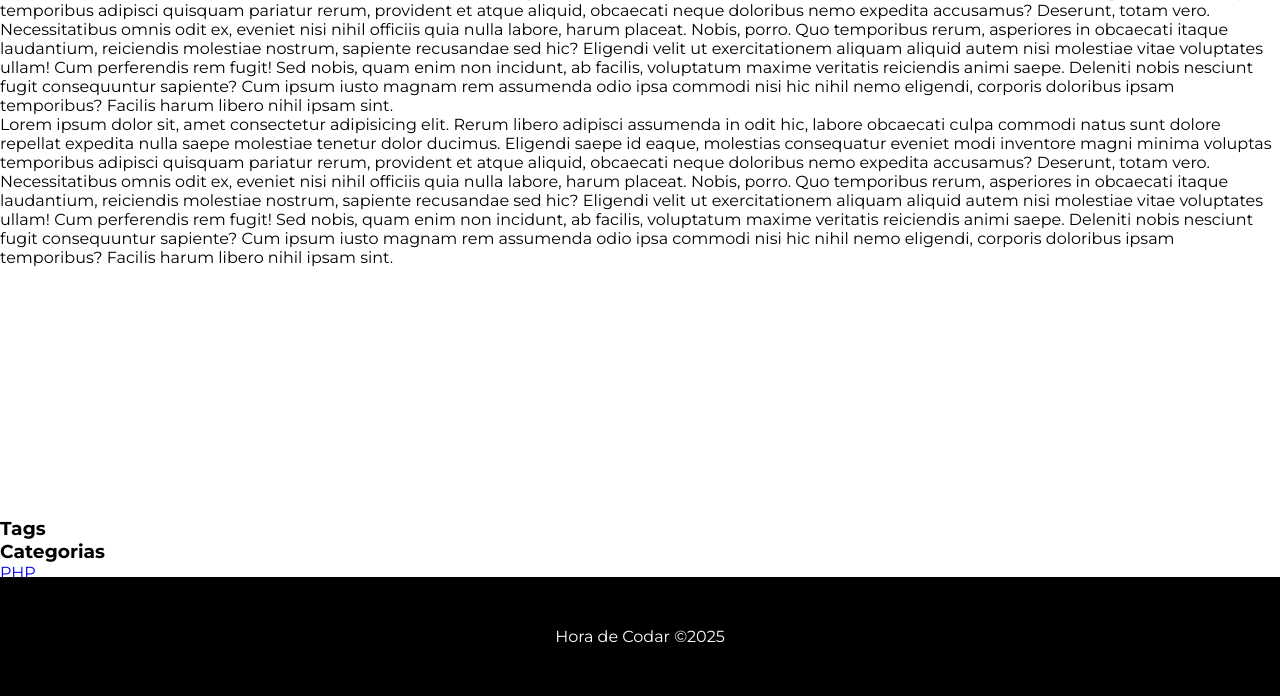
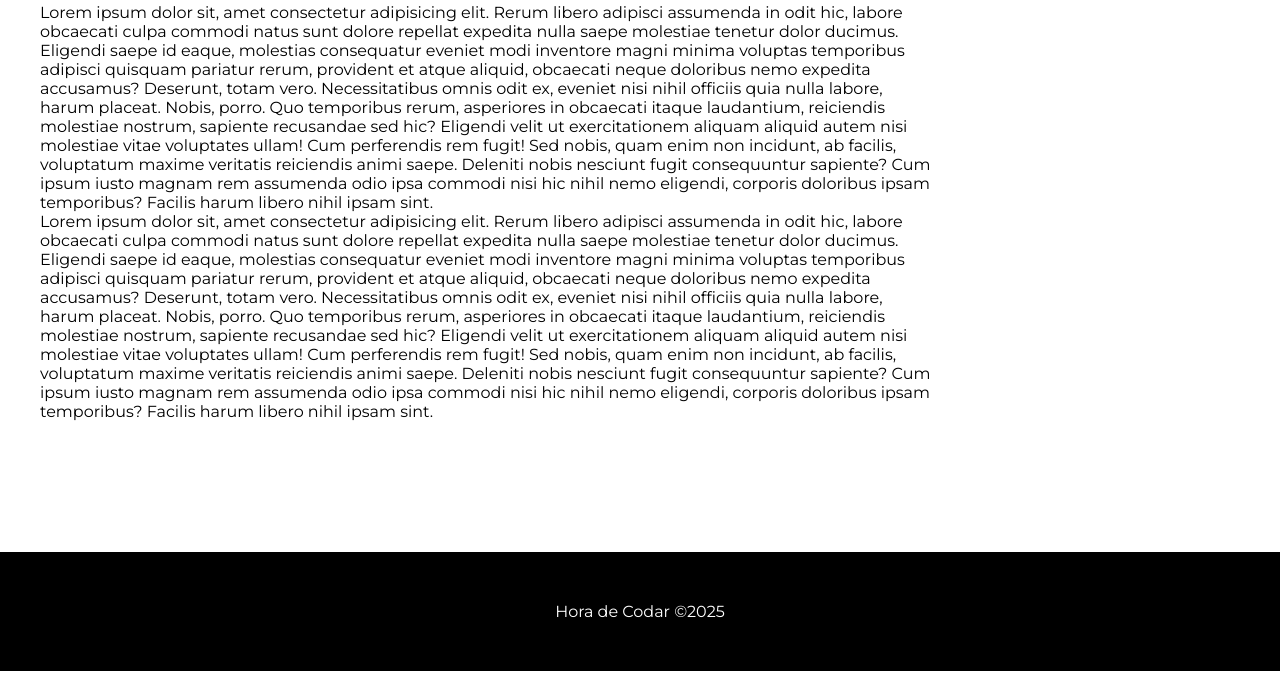
Before and after one commit to ViniciusRdeOliveira/blog, a PHP site: page /post.php in a window 1280 px wide. Shown: the part 400-1096 px from the top of the page. After the commit the page ends 1071 px from the top, so only its background shows below. Run offline with PHP 8.4, Linux system fonts and the light colour scheme; data that the repository does not hold is empty; some web fonts are replaced.

Commit message:
ajustando o CSS

```diff
--- a/css/styles.css
+++ b/css/styles.css
@@ -137,6 +137,39 @@ post-box .post-title a:hover{
 
 }
 
+/*POST*/
+
+#post-container {
+    display: grid;
+    grid-template-columns: 75% 25%;
+    grid-template-rows: auto;
+    grid-template-areas: "main sidebar";
+    grid-gap: 10px;
+    padding-top: 10px;
+    max-width: 1200px;
+    margin: 0 auto;
+    margin-bottom:  250px;
+}
+
+.content-cointainer{
+    grid-area: main;
+}
+
+#main-title{
+    font-size: 36px;
+    margin-bottom: 30px;
+
+}
+
+.post.content{
+    line-height: 1.8;
+    margin: 10px 0;
+}
+
+#post-description{
+    font-style: italic;
+    margin-bottom: 40px;
+}
 /* footer*/
 
 footer{
--- a/post.php
+++ b/post.php
@@ -32,8 +32,7 @@ if(isset($_GET['id'])){
             Eligendi velit ut exercitationem aliquam aliquid autem nisi molestiae vitae voluptates ullam! Cum perferendis rem fugit! Sed nobis, quam enim non incidunt, ab facilis, voluptatum maxime veritatis reiciendis animi saepe.
             Deleniti nobis nesciunt fugit consequuntur sapiente? Cum ipsum iusto magnam rem assumenda odio ipsa commodi nisi hic nihil nemo eligendi, corporis doloribus ipsam temporibus? Facilis harum libero nihil ipsam sint.</p>
         </div>
-    </main>
-    <aside id="nav-container">
+         <aside id="nav-container">
         <h3 id="tags-title">Tags</h3>
         <ul id='tag-list'>
             <?php foreach($currentPost['tags'] as $tag): ?>
@@ -47,6 +46,9 @@ if(isset($_GET['id'])){
             <?php endforeach; ?>
         </ul>
     </aside>
+
+    </main>
+
 <?php
 include_once("templates/footer.php");
 ?>
```
